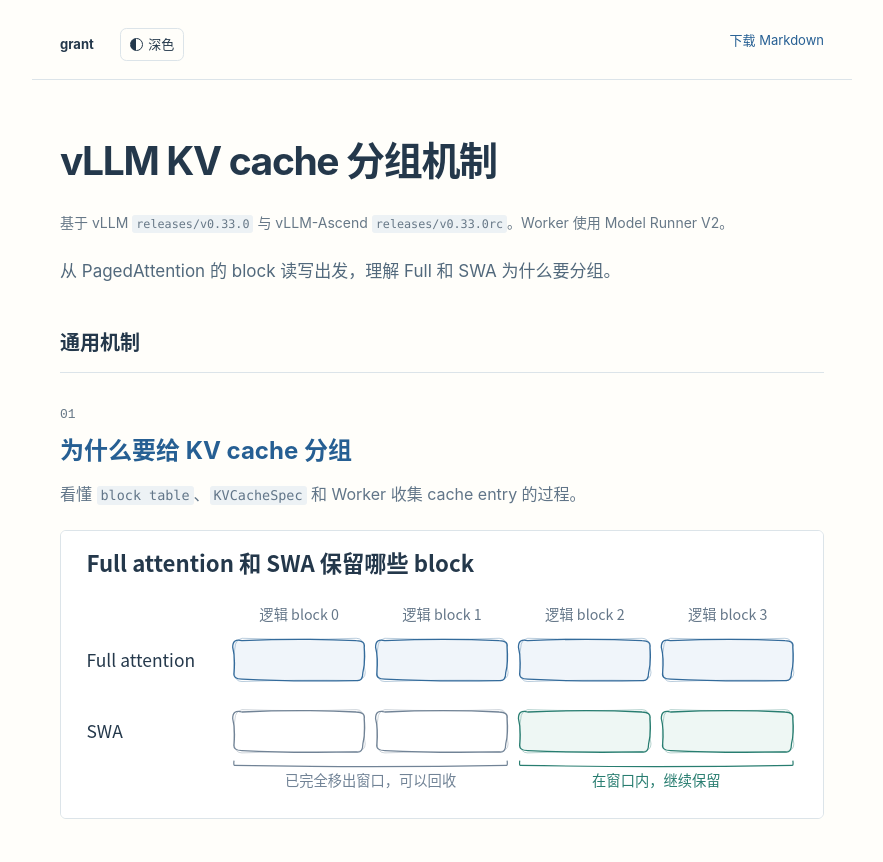
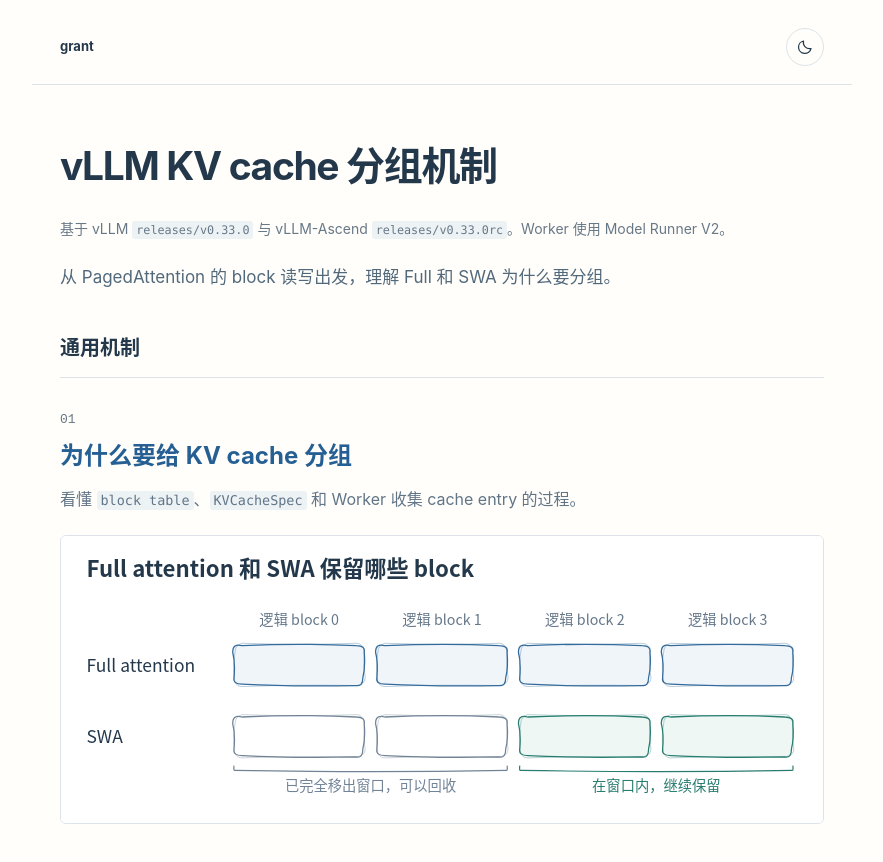
Before and after one commit to bowgneo/bowgneo.github.io, a plain HTML site: page posts/vllm-kv-cache-grouping/index.html in a window 1280 px wide. Shown: the whole page, without its empty margins (198-1081 px from the left). Drawn offline with Linux system fonts and the light colour scheme; no server answers.

Commit message:
Move theme switch to the right and remove Markdown download links

```diff
--- a/assets/theme.css
+++ b/assets/theme.css
@@ -1,30 +1,39 @@
 .theme-switch {
-  display: inline-flex;
-  align-items: center;
-  gap: .35rem;
-  padding: .35rem .55rem;
+  display: inline-grid;
+  place-items: center;
+  flex: none;
+  width: 2.375rem;
+  height: 2.375rem;
+  margin-inline-start: auto;
+  padding: 0;
   border: 1px solid var(--line);
-  border-radius: .4rem;
-  background: transparent;
+  border-radius: 50%;
+  background: var(--surface, var(--paper));
   color: var(--ink);
-  font: inherit;
-  font-size: .8125rem;
-  line-height: 1.5;
-  white-space: nowrap;
+  align-self: center;
   cursor: pointer;
-  vertical-align: middle;
+  transition: background-color .15s, color .15s;
 }
-.theme-switch::before {
-  content: "";
-  width: .8rem;
-  height: .8rem;
-  box-sizing: border-box;
-  border: 1.5px solid currentColor;
-  border-radius: 50%;
-  background: linear-gradient(90deg, currentColor 50%, transparent 50%);
+.theme-switch svg {
+  width: 1.125rem;
+  height: 1.125rem;
+  fill: none;
+  stroke: currentColor;
+  stroke-width: 1.65;
+  stroke-linecap: round;
+  stroke-linejoin: round;
 }
-header nav:not(.main-nav) .theme-switch { margin-inline-start: .65rem; }
-.theme-switch:hover, .theme-switch:focus-visible { color: var(--accent, var(--blue)); }
+.theme-switch .sun, [data-theme="dark"] .theme-switch .moon { display: none; }
+[data-theme="dark"] .theme-switch .sun { display: inline; }
+.theme-switch:hover { background: var(--cover, #edf2f5); color: var(--accent, var(--blue)); }
+.theme-switch:focus-visible { outline: 2px solid var(--accent, var(--blue)); outline-offset: 3px; }
+.article h2 { overflow-wrap: anywhere; }
+@media (pointer: coarse) {
+  .theme-switch { width: 2.75rem; height: 2.75rem; }
+}
+@media (prefers-reduced-motion: reduce) {
+  .theme-switch { transition: none; }
+}
 
 @media screen {
   :root[data-theme="dark"] {
--- a/assets/theme.js
+++ b/assets/theme.js
@@ -16,7 +16,6 @@
     document.documentElement.dataset.theme = dark ? 'dark' : 'light';
     if (meta) meta.content = dark ? '#151b22' : lightColor;
     if (button) {
-      button.textContent = dark ? '浅色' : '深色';
       button.title = button.ariaLabel = dark ? '切换到浅色模式' : '切换到深色模式';
     }
   }
@@ -32,12 +31,18 @@
     button = document.createElement('button');
     button.type = 'button';
     button.className = 'theme-switch';
+    button.innerHTML = `<svg viewBox="0 0 24 24" aria-hidden="true" focusable="false">
+      <path class="moon" d="M20 14a8.3 8.3 0 0 1-10-10A8.4 8.4 0 1 0 20 14Z"/>
+      <g class="sun"><circle cx="12" cy="12" r="4"/>
+        <path d="M12 2v2m0 16v2M2 12h2m16 0h2M5 5l1.5 1.5m11 11L19 19M5 19l1.5-1.5m11-11L19 5"/>
+      </g></svg>`;
     apply();
     button.addEventListener('click', () => {
       override = document.documentElement.dataset.theme === 'dark' ? 'light' : 'dark';
       try { localStorage.setItem(key, override); } catch { /* Storage is optional. */ }
       apply();
     });
-    document.querySelector('header nav').append(button);
+    const header = document.querySelector('header');
+    (header.querySelector('.main-nav') ?? header).append(button);
   });
 })();
--- a/posts/vllm-kv-cache-grouping/index.html
+++ b/posts/vllm-kv-cache-grouping/index.html
@@ -7,13 +7,13 @@
   <title>vLLM KV cache 分组机制</title>
   <link rel="canonical" href="https://bowgneo.github.io/posts/vllm-kv-cache-grouping/">
   <link rel="stylesheet" href="assets/article.css?v=1f3442dd25">
-  <link rel="stylesheet" href="../../assets/theme.css">
-  <script src="../../assets/theme.js"></script>
+  <link rel="stylesheet" href="../../assets/theme.css?v=appearance-switch">
+  <script src="../../assets/theme.js?v=appearance-switch"></script>
   <script src="/assets/pageviews.js" defer></script>
 </head>
 <body>
   <a class="skip" href="#main">跳到正文</a>
-  <header><nav class="site-links" aria-label="站点导航"><a class="brand" href="https://bowgneo.github.io/">grant</a></nav><a href="blog.md" download>下载 Markdown</a></header>
+  <header><nav class="site-links" aria-label="站点导航"><a class="brand" href="https://bowgneo.github.io/">grant</a></nav></header>
   <main class="landing" id="main"><h1>vLLM KV cache 分组机制</h1>
 <p class="version-note">基于 vLLM <code>releases/v0.33.0</code> 与 vLLM-Ascend <code>releases/v0.33.0rc</code>。Worker 使用 Model Runner V2。</p><div class="intro"><p>从 PagedAttention 的 block 读写出发，理解 Full 和 SWA 为什么要分组。</p></div>
 
```
Also changed, not shown: about.html (+2 -2 lines), index.html (+2 -2 lines), posts/vllm-kv-cache-grouping/01-grouping-basics.html (+3 -3 lines), posts/vllm-kv-connector-scheduling-flow/01-scheduler.html (+3 -3 lines), posts/vllm-kv-connector-scheduling-flow/02-runner-v2.html (+3 -3 lines), posts/vllm-kv-connector-scheduling-flow/03-async-load.html (+3 -3 lines), posts/vllm-kv-connector-scheduling-flow/04-save-and-reuse.html (+3 -3 lines), posts/vllm-kv-connector-scheduling-flow/index.html (+3 -3 lines).
